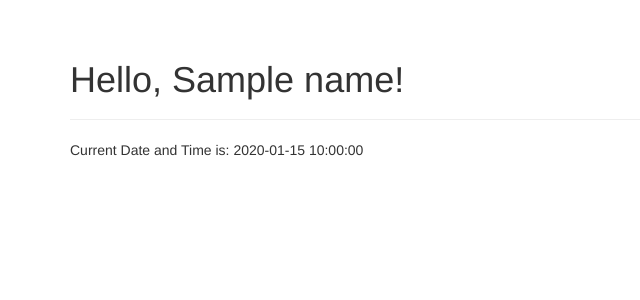
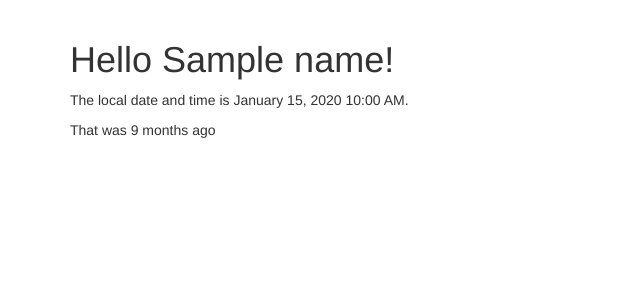
Before and after one commit to Marinette/-ECE444-F2020-Lab3, a Flask app: template templates/user.html in a window 1280 px wide. Shown: the part 52-352 px from the top of the page, without its empty margins (0-640 px from the left). Run offline with Flask 2, Linux system fonts and the light colour scheme; the template is opened without the code that fills it: most values are stand-ins (such as "Sample title", 1, 10 or a date in 2020); some libraries are stand-ins or nearby versions.

Commit message:
updated activity 1

```diff
--- a/hello.py
+++ b/hello.py
@@ -1,16 +1,26 @@
 from flask import Flask, render_template
 from flask_bootstrap import Bootstrap
+from flask_moment import Moment
+
 import datetime
 app = Flask(__name__)
 bootstrap = Bootstrap(app)
+moment = Moment(app)
 
 @app.route('/')
 def index():
-    return render_template('index.html')
+    return render_template('index.html', currentDateTime=datetime.datetime.utcnow())
 @app.route('/user/<name>')
 def user(name):
-    currentTime = datetime.datetime.now().strftime("%m/%d/%Y, %H:%M:%S")
-    return render_template('user.html',name=name, currentDateTime=currentTime)
+    return render_template('user.html',name=name, currentDateTime=datetime.datetime.utcnow())
+
+@app.errorhandler(404)
+def page_not_found(e):
+    return render_template('404.html',currentDateTime=datetime.datetime.utcnow()), 404
+
+@app.errorhandler(500)
+def page_not_found(e):
+    return render_template('500.html',currentDateTime=datetime.datetime.utcnow()), 500
 
 if __name__ == '__main__':
     app.run(debug=True)
--- /dev/null
+++ b/templates/base.html
@@ -0,0 +1,49 @@
+{% extends "bootstrap/base.html" %}
+
+{% block title %}Flasky{% endblock %}
+
+{% block head %}
+{{ super() }}
+<link rel="shortcut icon" href="{{ url_for('static', filename='favicon.ico') }}" type="image/x-icon">
+<link rel="icon" href="{{ url_for('static', filename='favicon.ico') }}" type="image/x-icon">
+{% endblock %}
+
+{% block navbar %}
+<div class="navbar navbar-inverse" role="navigation">
+    <div class="container">
+        <div class="navbar-header">
+            <button type="button" class="navbar-toggle" data-toggle="collapse" data-target=".navbar-collapse">
+                <span class="sr-only">Toggle navigation</span>
+                <span class="icon-bar"></span>
+                <span class="icon-bar"></span>
+                <span class="icon-bar"></span>
+            </button>
+            <a class="navbar-brand" href="/">Flasky</a>
+        </div>
+        <div class="navbar-collapse collapse">
+            <ul class="nav navbar-nav">
+                <li><a href="/">Home</a></li>
+            </ul>
+        </div>
+    </div>
+</div>
+{% endblock %}
+
+{% block content %}
+<div class="container">
+  {%block page_content %}
+  <div class='page_content'>
+    <p>The local date and time is {{ moment(currentDateTime).format('LLL') }}.</p>
+  <p>That was {{ moment(currentDateTime).fromNow(refresh=True) }}</p>
+    </div>
+    {% endblock %}
+</div>
+{% endblock %}
+
+
+
+
+{% block scripts %}
+{{ super() }}
+{{ moment.include_moment() }}
+{% endblock %}
--- a/templates/index.html
+++ b/templates/index.html
@@ -1 +1,2 @@
-<h1>Hello World!</h1>
+{% extends "base.html" %}
+{% block title %}Flasky - Page Not Found{% endblock %}
--- a/templates/user.html
+++ b/templates/user.html
@@ -1,35 +1,5 @@
-{% extends "bootstrap/base.html" %}
-
-{%block title %}Flasky{% endblock %}
-
-{%block navbar %}
-
-<div class="navbar navbar-inverse" role="navigation">
-<div class="container">
-<div class="navbar-header">
-<button type="button" class="navbar-toggle"
-data-toggle="collapse" data-target=".navbar-collapse">
-<span class="sr-only">Toggle navigation</span>
-<span class="icon-bar"></span>
-<span class="icon-bar"></span>
-<span class="icon-bar"></span>
-</button>
-<a class="navbar-brand" href="/">Flasky</a>
-</div>
-<div class="navbar-collapse collapse">
-<ul class="nav navbar-nav">
-<li><a href="/">Home</a></li>
-</ul>
-</div>
-</div>
-</div>
+{% extends "base.html" %}
+{% block page_content %}
+<h1> Hello {{name| capitalize }}! </h1>
+{{ super() }}
 {% endblock %}
-
-{% block content %}
-<div class="container">
-<div class="page-header">
-<h1>Hello, {{ name }}!</h1>
-</div>
-<p>Current Date and Time is: {{currentDateTime}}</p>
-</div>
-{% endblock %}
```
Also changed, not shown: templates/404.html (added, +7 -0 lines), templates/500.html (added, +7 -0 lines), images/ss1.PNG, static/favicon.ico (added).
